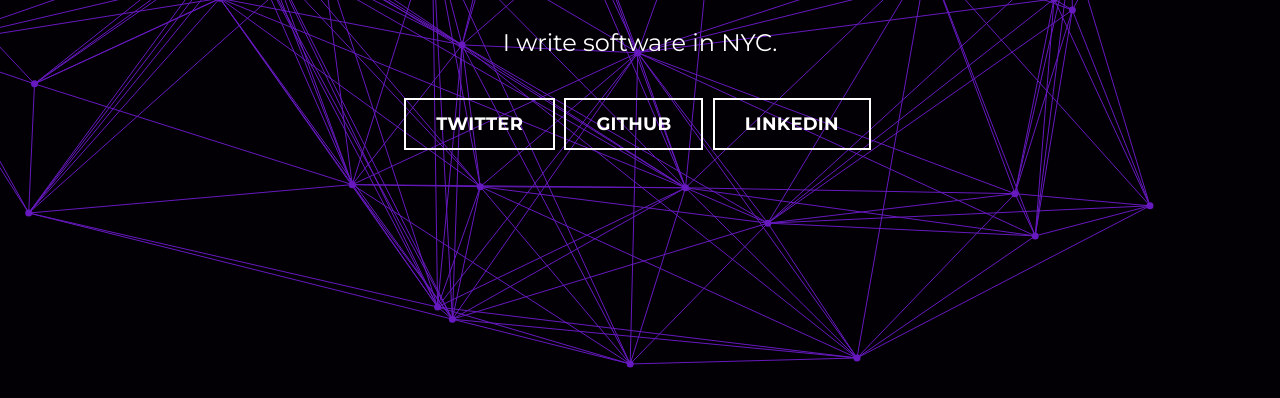
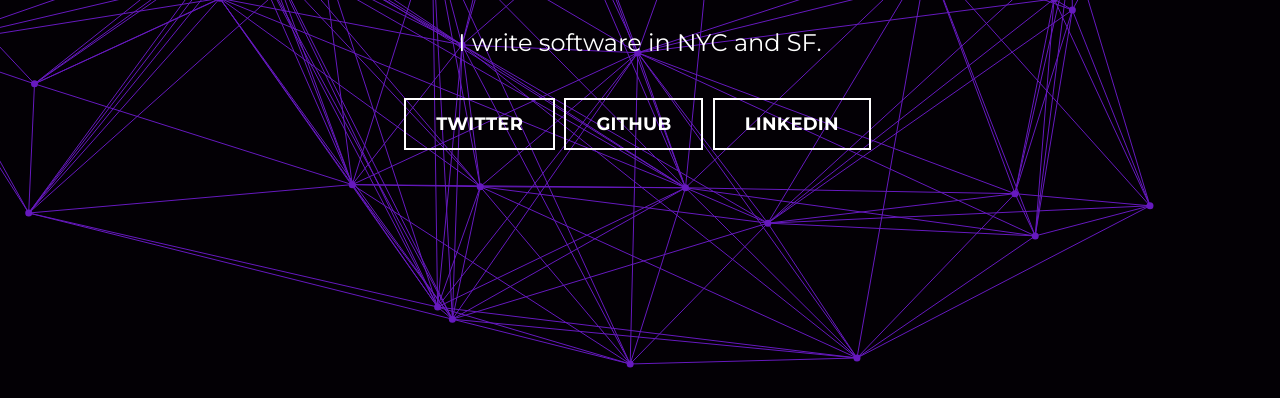
Before and after one commit to gvmatera/gvmatera.github.io, a plain HTML site: page index.html in a window 1280 px wide. Shown: the part 402-800 px from the top of the page. Drawn offline with Linux system fonts and the light colour scheme.

Commit message:
Update subheading

```diff
--- a/index.html
+++ b/index.html
@@ -11,7 +11,7 @@
 <div id="particles">
   <div id="intro">
     <h1>Gianni Matera</h1>
-    <p>I write software in NYC.</p>
+    <p>I write software in NYC and SF.</p>
     <a href="https://twitter.com/GianniMatera" class="btn">Twitter</a>
     <a href="https://github.com/gvmatera" class="btn">Github</a>
     <a href="https://www.linkedin.com/in/giannimatera" class="btn">LinkedIn</a>
```
